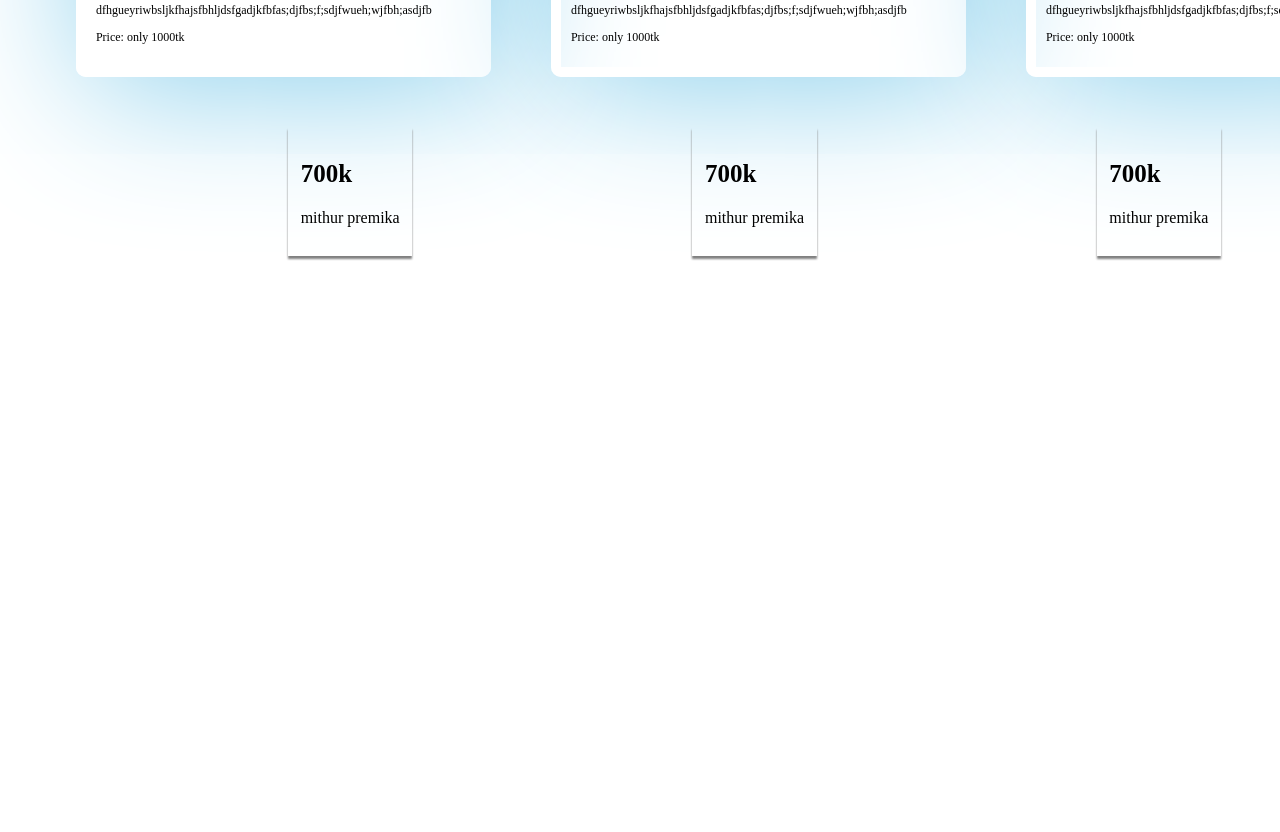
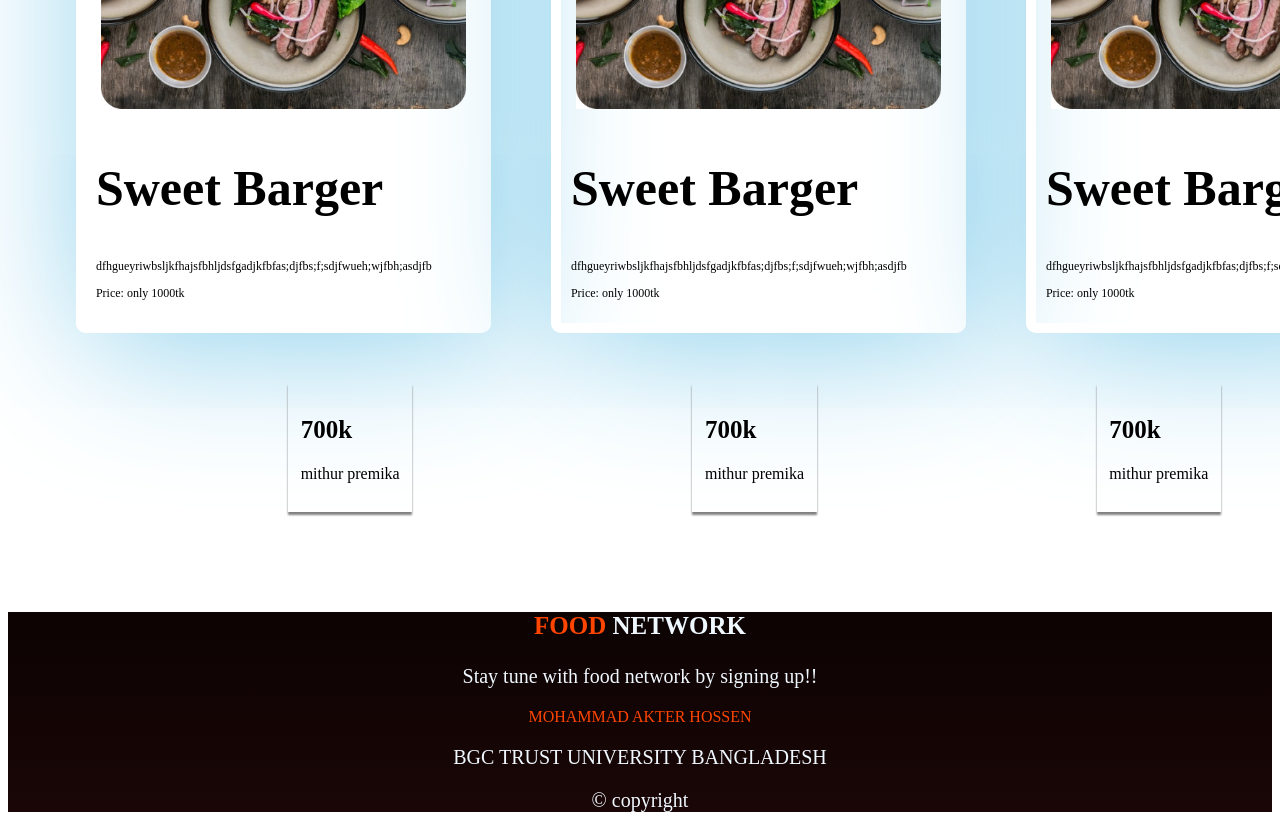
Before and after one commit to Akther2034165/food-network, a plain HTML site: page index.html in a window 1280 px wide. Shown: the part 1879-2711 px from the top of the page. Before the commit the page ends 2143 px from the top, so only its background shows below. Drawn offline with Linux system fonts and the light colour scheme.

Commit message:
forth commit

```diff
--- a/index.html
+++ b/index.html
@@ -69,7 +69,7 @@
             </div>
 
     </section>
-    <section>
+    <section class="section3">
         <div class="last-div">
             <div class="amne-aki-rki">
                 <h1>700k</h1>
@@ -92,6 +92,18 @@
     </section>
 
 
+<section>
+     <div class="food-network">
+         <h3><span>FOOD</span> NETWORK</h3>
+         <p>Stay tune with food network by signing up!!</p>
+
+         <span>MOHAMMAD AKTER HOSSEN</span>
+         <p>BGC TRUST UNIVERSITY BANGLADESH</p>
+
+       <p>&copy; copyright</p>
+    </div>
+ </section>
+
 
     </body>
 </html>
--- a/style.css
+++ b/style.css
@@ -1,6 +1,6 @@
 .body {
   font-family: "Poppins", sans-serif;
-  margin: 0%;
+  margin: 0;
 }
 h1 {
   font-size: 50px;
@@ -17,7 +17,6 @@ h1 {
   padding-left: 10px;
 }
 .half-width img {
-  width: 60%;
 }
 .link-button {
   text-decoration: none;
@@ -40,6 +39,9 @@ p {
   padding: 0 10%;
 }
 .third-section-div1 h1 {
+}
+.third-section-div1 p {
+  font-size: 28px;
 }
 .third-section-div2 {
   display: flex;
@@ -76,3 +78,25 @@ p {
 .amne-aki-rki h1 {
   font-size: 25px;
 }
+
+.section3 {
+  margin-bottom: 100px;
+}
+.food-network {
+  text-align: center;
+  background-image: linear-gradient(rgb(12, 3, 3), rgb(26, 6, 6));
+  margin: 0%;
+}
+.food-network h3 {
+  font-size: 25px;
+  color: aliceblue;
+}
+.food-network p {
+  font-size: 20px;
+}
+.food-network p {
+  color: aliceblue;
+}
+.food-network span {
+  color: orangered;
+}
```
